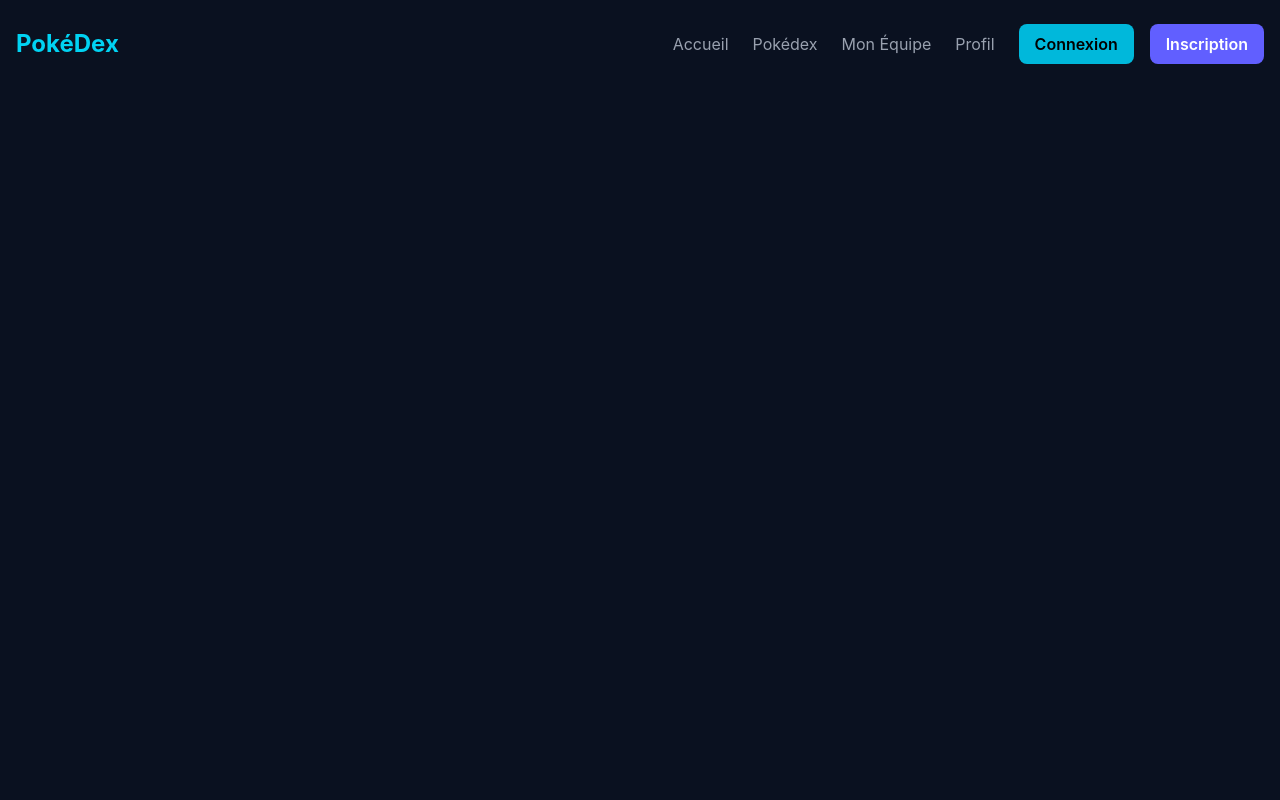
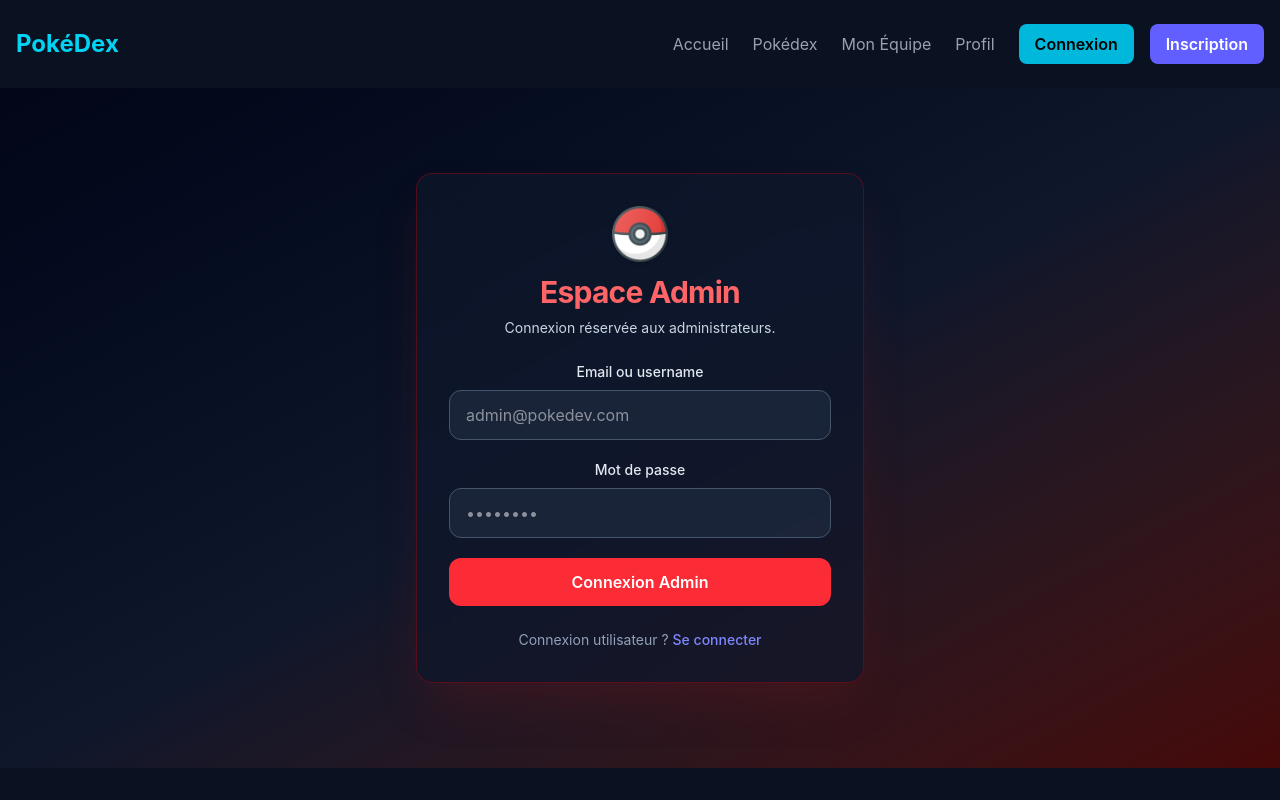
Before and after one commit to EwenLP/pokedev, a React (Vite) app in the folder frontend/: page /admin/login in a window 1280 px wide. Built offline with nearby package versions, Linux system fonts and the light colour scheme.

Commit message:
[feat] ajout connexion admin

```diff
--- a/frontend/src/App.jsx
+++ b/frontend/src/App.jsx
@@ -4,7 +4,9 @@
 import TeamBuilder from "./pages/TeamBuilder.jsx";
 import HomePage from "./pages/Homepage.jsx";
 import Login from "./pages/Login.jsx";
+import AdminLogin from "./pages/AdminLogin.jsx";
 import Register from "./pages/Register.jsx";
+import AdminPage from "./pages/AdminPage.jsx";
 
 import PokemonDetail from "./components/PokemonDetail.jsx";
 import Profil from "./pages/Profil.jsx";
@@ -37,6 +39,8 @@
 						}
 					/>
 					<Route path="/login" element={<Login />} />
+					<Route path="/admin/login" element={<AdminLogin />} />
+					<Route path="/admin" element={<AdminPage />} />
 					<Route path="/register" element={<Register />} />
 				</Routes>
 			</div>
--- /dev/null
+++ b/frontend/src/pages/AdminLogin.jsx
@@ -0,0 +1,175 @@
+import { useState } from "react";
+import { useNavigate, Link } from "react-router-dom";
+import { setToken } from "../utils/auth";
+
+const API_BASE_URL =
+  import.meta.env.VITE_API_URL || "http://localhost:3000";
+
+export default function AdminLogin() {
+  const navigate = useNavigate();
+
+  const [identifier, setIdentifier] = useState("");
+  const [password, setPassword] = useState("");
+
+  const [message, setMessage] = useState("");
+  const [isError, setIsError] = useState(false);
+  const [isLoading, setIsLoading] = useState(false);
+
+  const handleSubmit = async (event) => {
+    event.preventDefault();
+
+    setMessage("");
+    setIsError(false);
+    setIsLoading(true);
+
+    try {
+      const response = await fetch(
+        `${API_BASE_URL}/api/auth/login`,
+        {
+          method: "POST",
+          headers: {
+            "Content-Type": "application/json",
+          },
+          body: JSON.stringify({
+            identifier,
+            password,
+          }),
+        }
+      );
+
+      const data = await response.json();
+
+      if (!response.ok) {
+        setIsError(true);
+        setMessage(data.message || "Erreur de connexion admin.");
+        return;
+      }
+
+      if (data.user.role !== "ADMIN") {
+        setIsError(true);
+        setMessage("Accès réservé aux administrateurs.");
+        return;
+      }
+
+      // sauvegarde token
+      if (data.token) {
+        setToken(data.token);
+      }
+
+      // optionnel : stocker user
+      localStorage.setItem("user", JSON.stringify(data.user));
+
+      setMessage("Connexion admin réussie.");
+
+      // redirection admin
+      navigate("/admin", { replace: true });
+    } catch (error) {
+      if (import.meta.env.DEV) {
+        console.error("Erreur connexion admin :", error);
+      }
+
+      setIsError(true);
+      setMessage("Impossible de contacter le serveur.");
+    } finally {
+      setIsLoading(false);
+    }
+  };
+
+  return (
+    <main className="min-h-[calc(100vh-120px)] bg-gradient-to-br from-slate-950 via-slate-900 to-red-950 text-white flex items-center justify-center p-6">
+      <section className="w-full max-w-md rounded-2xl border border-red-700/40 bg-slate-900/70 backdrop-blur-xl shadow-2xl shadow-red-900/30 p-8">
+
+        {/* HEADER ADMIN */}
+        <div className="mb-6 text-center">
+          <img
+            src="/pokeball.png"
+            alt="Admin Pokeball"
+            className="w-14 h-14 mx-auto mb-3 drop-shadow"
+          />
+
+          <h1 className="text-3xl font-bold tracking-tight text-red-400">
+            Espace Admin
+          </h1>
+
+          <p className="text-slate-300 mt-2 text-sm">
+            Connexion réservée aux administrateurs.
+          </p>
+        </div>
+
+        {/* FORM */}
+        <form onSubmit={handleSubmit} className="space-y-5">
+
+          <div>
+            <label
+              htmlFor="identifier"
+              className="block text-sm font-medium text-slate-200 mb-2"
+            >
+              Email ou username
+            </label>
+
+            <input
+              id="identifier"
+              type="text"
+              value={identifier}
+              onChange={(e) => setIdentifier(e.target.value)}
+              required
+              placeholder="admin@pokedev.com"
+              className="w-full rounded-xl border border-slate-600 bg-slate-800/80 px-4 py-3 outline-none focus:border-red-400 focus:ring-2 focus:ring-red-500/50 transition"
+            />
+          </div>
+
+          <div>
+            <label
+              htmlFor="password"
+              className="block text-sm font-medium text-slate-200 mb-2"
+            >
+              Mot de passe
+            </label>
+
+            <input
+              id="password"
+              type="password"
+              value={password}
+              onChange={(e) => setPassword(e.target.value)}
+              required
+              placeholder="••••••••"
+              className="w-full rounded-xl border border-slate-600 bg-slate-800/80 px-4 py-3 outline-none focus:border-red-400 focus:ring-2 focus:ring-red-500/50 transition"
+            />
+          </div>
+
+          <button
+            type="submit"
+            disabled={isLoading}
+            className="w-full rounded-xl bg-red-500 hover:bg-red-400 disabled:opacity-60 disabled:cursor-not-allowed font-semibold py-3 transition"
+          >
+            {isLoading ? "Connexion..." : "Connexion Admin"}
+          </button>
+        </form>
+
+        {/* LINK USER LOGIN */}
+        <p className="mt-6 text-center text-sm text-slate-400">
+          Connexion utilisateur ?{" "}
+          <Link
+            to="/login"
+            className="text-indigo-400 hover:text-indigo-300 font-medium"
+          >
+            Se connecter
+          </Link>
+        </p>
+
+        {/* MESSAGE */}
+        {message && (
+          <p
+            className={`mt-5 text-sm rounded-lg px-3 py-2 ${
+              isError
+                ? "bg-red-500/15 text-red-200 border border-red-400/40"
+                : "bg-emerald-500/15 text-emerald-200 border border-emerald-400/40"
+            }`}
+          >
+            {message}
+          </p>
+        )}
+      </section>
+    </main>
+  );
+}
--- /dev/null
+++ b/frontend/src/pages/AdminPage.jsx
@@ -0,0 +1,15 @@
+export default function AdminPage() {
+  return (
+    <main className="min-h-[calc(100vh-120px)] flex items-center justify-center bg-[#0a1120] text-white">
+      <div className="text-center">
+        <h1 className="text-4xl font-bold text-red-400 mb-4">
+          Partie Admin
+        </h1>
+
+        <p className="text-slate-300 text-lg">
+          En cours de développement
+        </p>
+      </div>
+    </main>
+  );
+}
```
Also changed, not shown: 2 other files (tests, documents, lock files or other folders).
